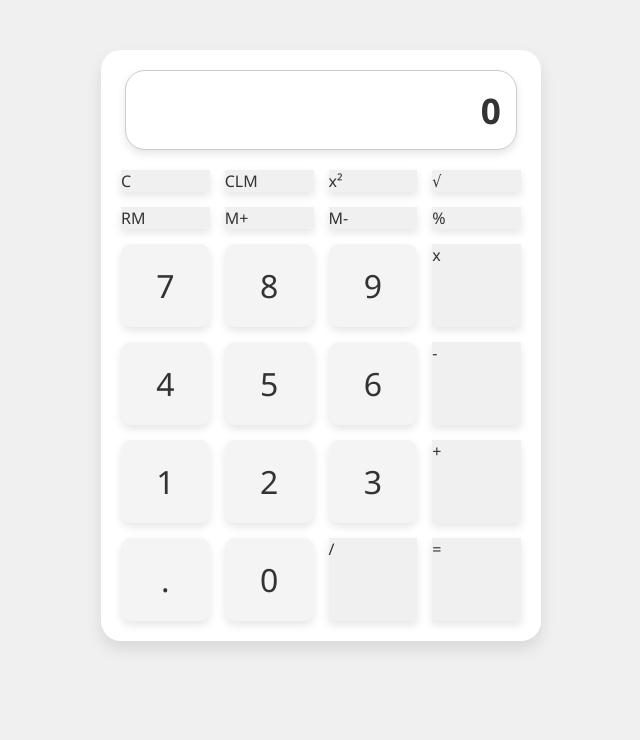
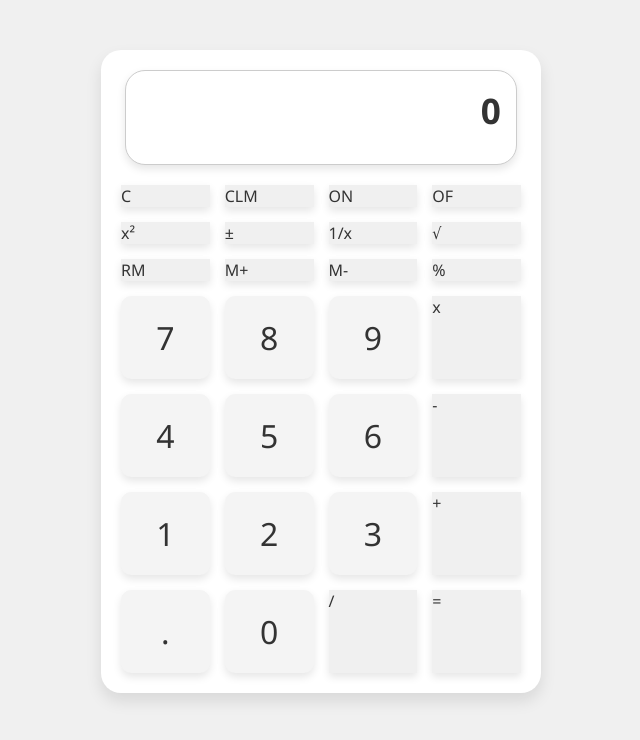
Before and after one commit to AndreLuisTrocoliAzevedoCruz/CalculadoraWeb, a plain HTML site: page ProjetoWeb/index.html in a window 1280 px wide. Shown: the whole page, without its empty margins (319-959 px from the left). Drawn offline with Linux system fonts and the light colour scheme.

Commit message:
Add tecla on/off, inverso, troca de sinal e porcentagem
Adição das teclas de on/off, inverso, troca de sinal e porcentagem

```diff
--- a/ProjetoWeb/index.html
+++ b/ProjetoWeb/index.html
@@ -14,14 +14,19 @@
             0
         </div>
         <div class="container-teclas">
+
             <div onclick="teclaC()" class="tecla-esp">C</div>
             <div onclick="teclaCLM()" class="tecla-esp">CLM</div>
+            <div onclick="ligarCalculadora()" class="tecla-esp">ON</div>
+            <div onclick="desligarCalculadora()"class="tecla-esp">OF</div>
             <div onclick="aoQuadrado()" class="tecla-esp">x²</div>
+            <div onclick="trocaSinal()" class="tecla-esp">±</div>
+           <div onclick="calculadora.inverso()"class="tecla-esp">1/x</div>
             <div onclick="raizQuadrada()" class="tecla-esp">√</div>
             <div onclick="teclaRM()" class="tecla-esp">RM</div>
             <div onclick="teclaMmais()" class="tecla-esp">M+</div>
             <div onclick="teclaMmenos()" class="tecla-esp">M-</div>
-            <div onclick="" class="tecla-esp">%</div>
+            <div onclick="teclaPorcentagem()" class="tecla-esp">%</div>
             <div onclick="digito('7')" class="tecla">7</div>
             <div onclick="digito('8')" class="tecla">8</div>
             <div onclick="digito('9')" class="tecla">9</div>
@@ -37,7 +42,9 @@
             <div onclick="digito('.')" class="tecla">.</div>
             <div onclick="digito('0')" class="tecla">0</div>
             <div onclick="defineOp('/')" class="tecla-esp">/</div>
+
             <div onclick="igual()" class="tecla-esp">=</div>
+
         </div>
     </div>
     <script src="script.js"></script>
--- a/ProjetoWeb/script.js
+++ b/ProjetoWeb/script.js
@@ -141,6 +141,57 @@ class Calculadora {
         this.nrVisor = String(Math.pow(parseFloat(this.nrVisor), 2).toFixed(10));
         atualizaVisor();
     }
+
+    trocaSinal() {
+        if (this.estadoErro) return;
+
+        if (this.nrVisor !== '0') {
+            this.nrVisor = (parseFloat(this.nrVisor) * -1).toString();
+        }
+        }
+        inverso() {
+            if (this.estadoErro) return;
+
+            let num = parseFloat(this.nrVisor);
+
+            // Evita divisão por zero
+            if (num === 0) {
+                this.estadoErro = true;
+                this.nrVisor = 'ERRO!';
+                atualizaVisor();
+                return;
+            }
+            this.nrVisor = (1 / num).toString();
+            atualizaVisor();
+            }
+
+
+    // Adiciona um método para reiniciar a calculadora
+    ligarCalculadora() {
+        this.nrVisor = '0';
+        this.ptDecimal = false;
+        this.memTemp = '';
+        this.iniciouSegundo = false;
+        this.estadoErro = false;
+        this.opAtual = this.op.NOP;
+    }
+
+    // Calculo da porcentagem
+    calculaPorcentagem() {
+        if (this.estadoErro) return;
+        let num = parseFloat(this.nrVisor);
+        let porcentagem = num / 100;
+
+        if (this.opAtual === this.op.SUM || this.opAtual === this.op.SUB) {
+            porcentagem *= parseFloat(this.memTemp || 1);
+        }
+
+        // Limitar o número de casas decimais para duas
+        porcentagem = parseFloat(porcentagem.toFixed(2));
+
+        this.nrVisor = String(porcentagem);
+    }
+
 }
 
 // Exibe o conteúdo do visor
@@ -208,5 +259,56 @@ let aoQuadrado = () => {
     atualizaVisor();
 }
 
+// Função para desligar a calculadora
+let desligarCalculadora = () => {
+    calculadora = null; // Remove a referência à calculadora
+    document.getElementById('visor-id').innerHTML = ''; // Limpa o visor
+
+
+    // Remove a classe 'selected' de todas as teclas de operação
+    let teclasOperacoes = document.querySelectorAll('.tecla-esp.operacao');
+    teclasOperacoes.forEach(teclaOp => {
+        teclaOp.classList.remove('selected');
+    });
+}
+
+// Função para ligar a calculadora
+let ligarCalculadora = () => {
+    if (!calculadora) {
+        calculadora = new Calculadora(); // Cria uma nova instância da calculadora
+        document.getElementById('visor-id').innerHTML = '0'; // Define o visor como "0"
+    } else {
+        calculadora.ligarCalculadora(); // Reinicia a calculadora
+        atualizaVisor(); // Atualiza o visor
+    }
+
+
+    // Remove a classe 'selected' de todas as teclas de operação
+    let teclasOperacoes = document.querySelectorAll('.tecla-esp.operacao');
+    teclasOperacoes.forEach(teclaOp => {
+        teclaOp.classList.remove('selected');
+    });
+}
+
+// Calcula a porcentagem do número exibido no visor e atualiza o visor.
+let teclaPorcentagem = () => {
+    calculadora.calculaPorcentagem();
+    atualizaVisor();
+}
+
+// Troca o sinal do número atual no visor
+let trocaSinal = () => {
+    calculadora.trocaSinal();
+    atualizaVisor();
+}
+
+
+// Calcula o inverso do número atual no visor
+let inverso = () => {
+    calculadora.inverso();
+    atualizaVisor();
+}
+
+
 // ==========  INICIALIZAÇÃO ===================
 let calculadora = new Calculadora();
--- a/ProjetoWeb/style.css
+++ b/ProjetoWeb/style.css
@@ -61,4 +61,6 @@ body {
     font-size: 2.2em; /* Tamanho da fonte aumentado */
     font-weight: bold; /* Fonte em negrito */
     box-shadow: 0px 4px 8px rgba(0, 0, 0, 0.1); /* Sombra suave */
+    height: 63px; /* Altura fixa */
+overflow: hidden; /* Oculta conteúdo que ultrapassa a altura definida */
 }
```
